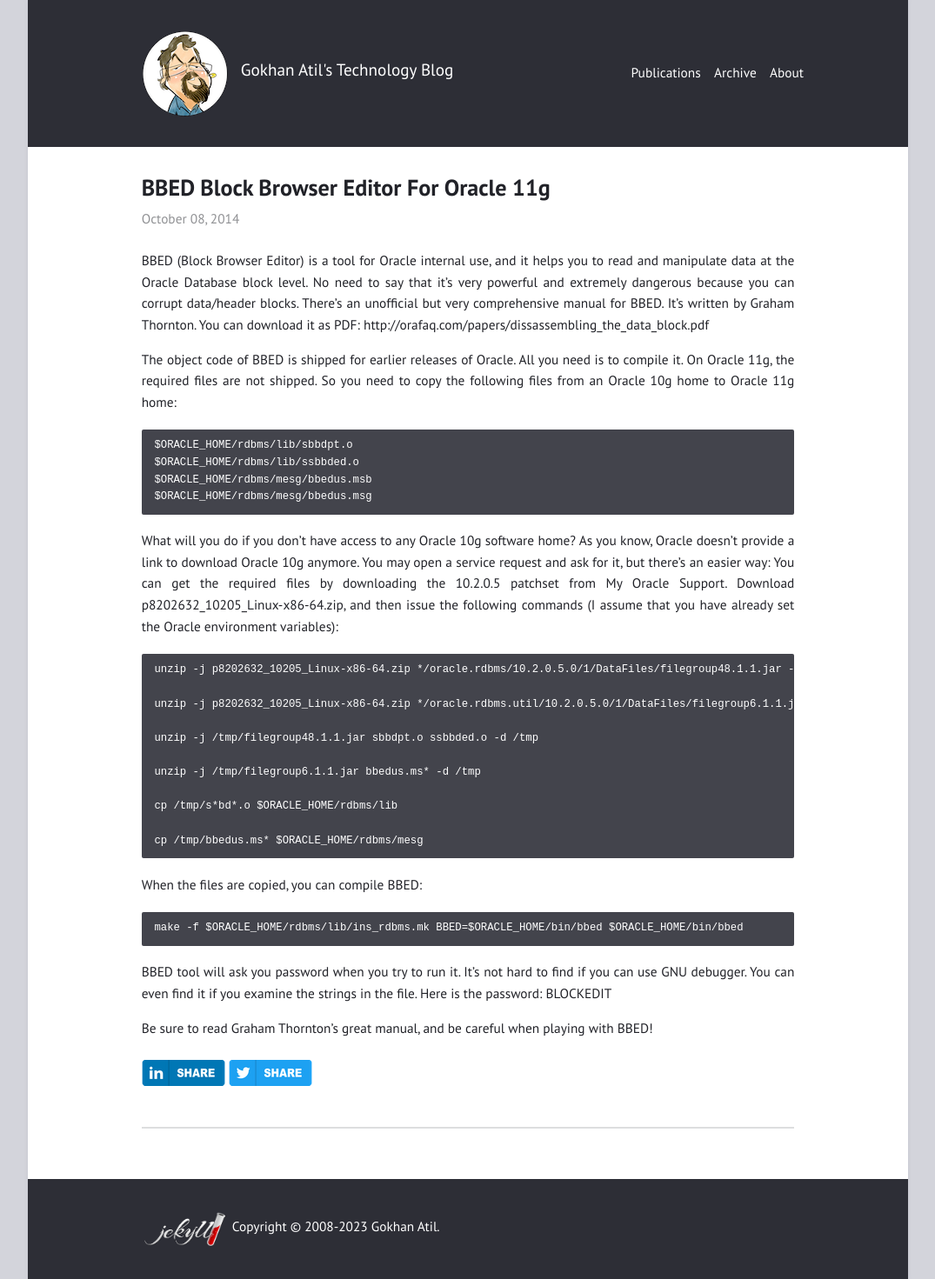
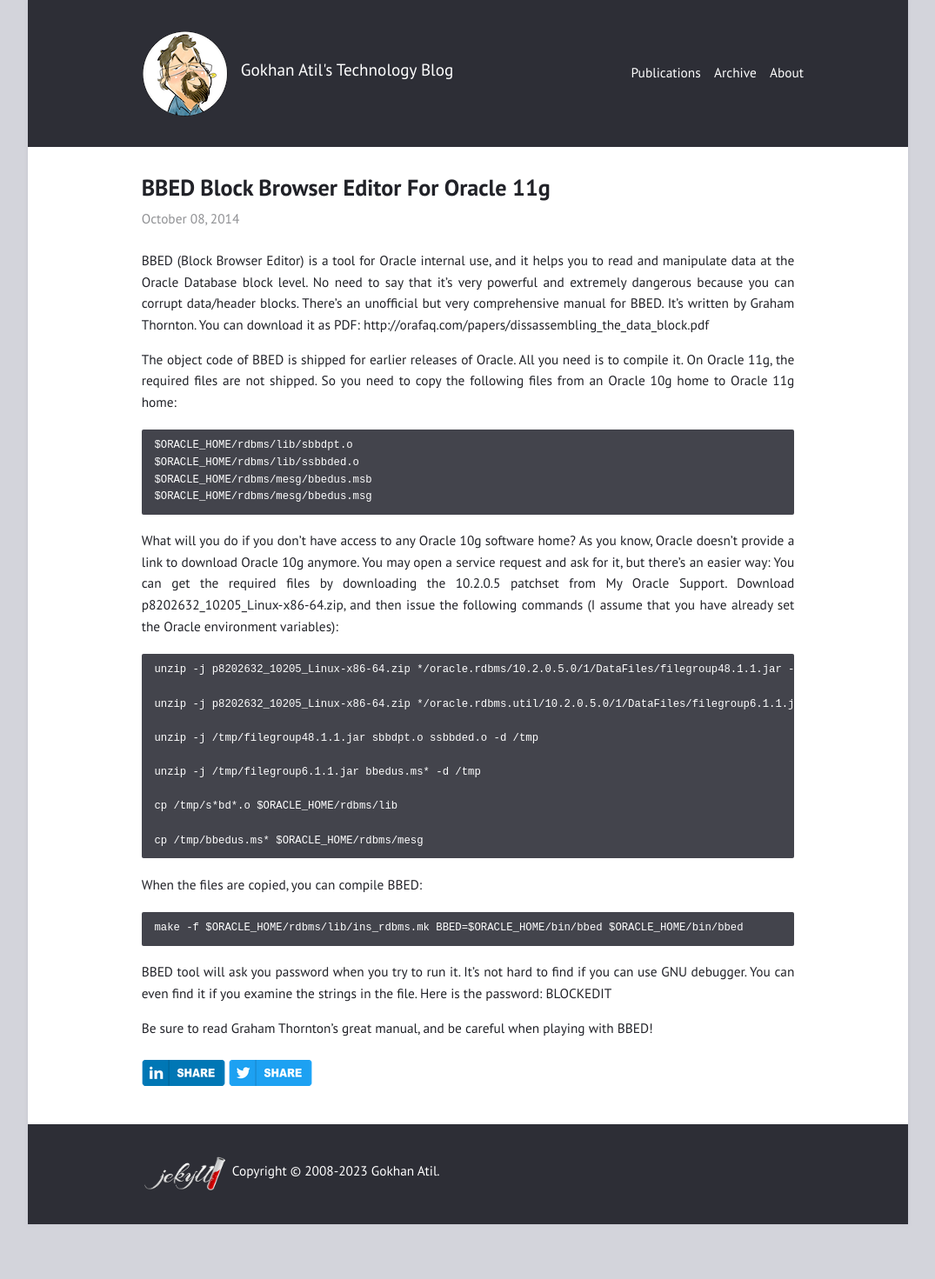
Before and after one commit to gokhanatil/gokhanatil.github.io, a Jekyll site: the page built from _posts/2014-10-08-bbed-block-browser-editor-oracle-11g.md, in a window 1280 px wide. Shown: the whole page at 87% size, without its empty margins (102-1177 px from the left). Built offline with Jekyll 4.4.1, drawn with Linux system fonts in a browser that asks for light colours; comment, search, counter and statistics services are not loaded; after the commit the page ends 1408 px from its top, so only the background shows below that.

Commit message:
Update post.html

```diff
--- a/_layouts/post.html
+++ b/_layouts/post.html
@@ -11,7 +11,7 @@
   <a href="https://twitter.com/intent/tweet?text={{ page.title }}&url={{ site.url }}{{ page.url }}" target="_blank" ><img src="/assets/twitter-share-button.png"></a>
   </div>
 
-  {% if page.comments != false %}
+  {% if page.comments != True %}
     <hr>
     <div id="disqus_thread"></div>
     <script>
```
